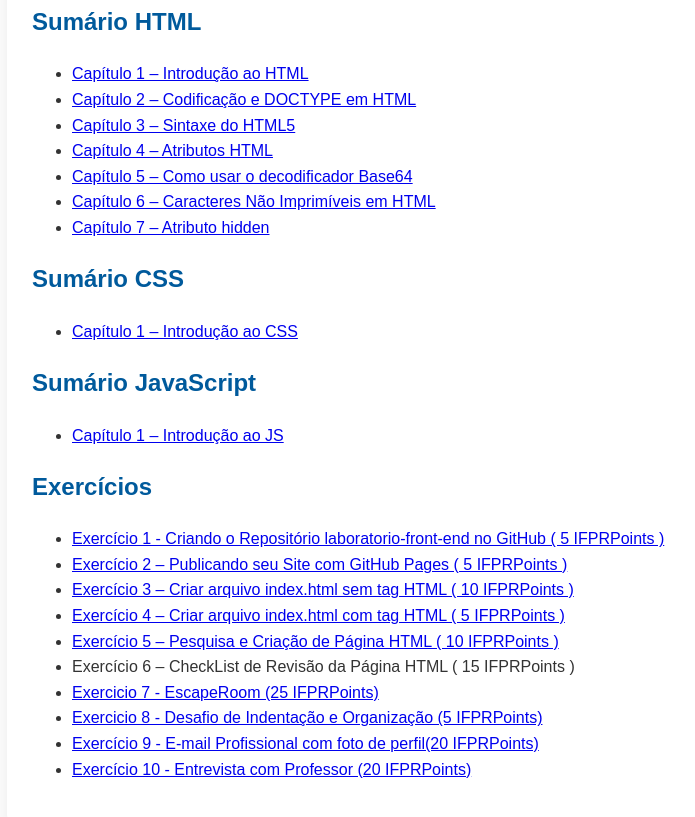
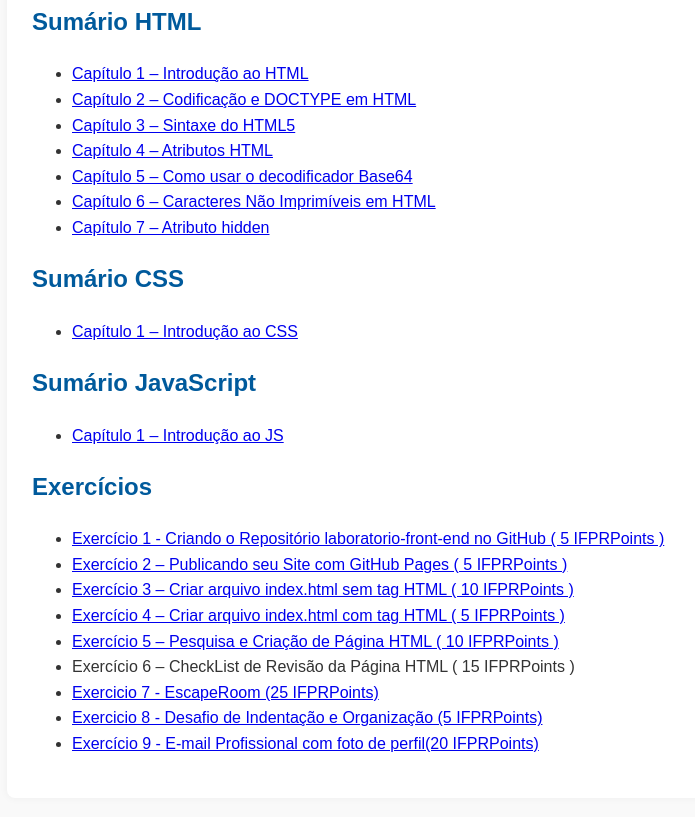
Before and after one commit to anapaulacostacurta-ifpr/desafio-html-info1-ifpr, a plain HTML site: page index.html in a window 1280 px wide. Shown: the part 311-1128 px from the top of the page, without its empty margins (33-728 px from the left). Drawn offline with Linux system fonts and the light colour scheme.

Commit message:
Versão 11.4

```diff
--- a/index.html
+++ b/index.html
@@ -53,7 +53,7 @@
       <li><a href="exercicio7.html">Exercicio 7 - EscapeRoom (25 IFPRPoints) </a></li>
       <li><a href="#">Exercicio 8 - Desafio de Indentação e Organização (5 IFPRPoints) </a></li>
       <li><a href="exercicio9.html">Exercício 9 - E-mail Profissional com foto de perfil(20 IFPRPoints) </a></li>
-      <li><a href="exercicio10.html">Exercício 10 - Entrevista com Professor (20 IFPRPoints) </a></li>
+
     </ul>
   </div>
 </body>
```
